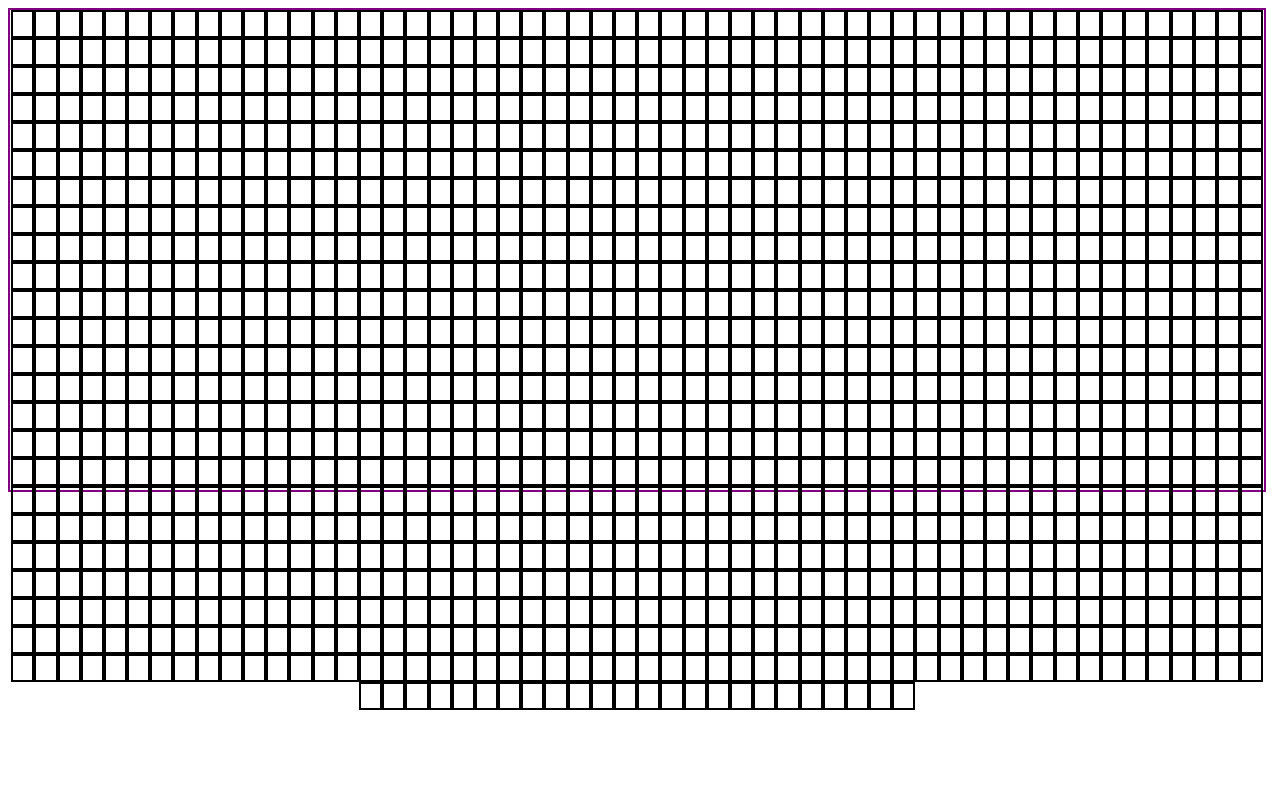
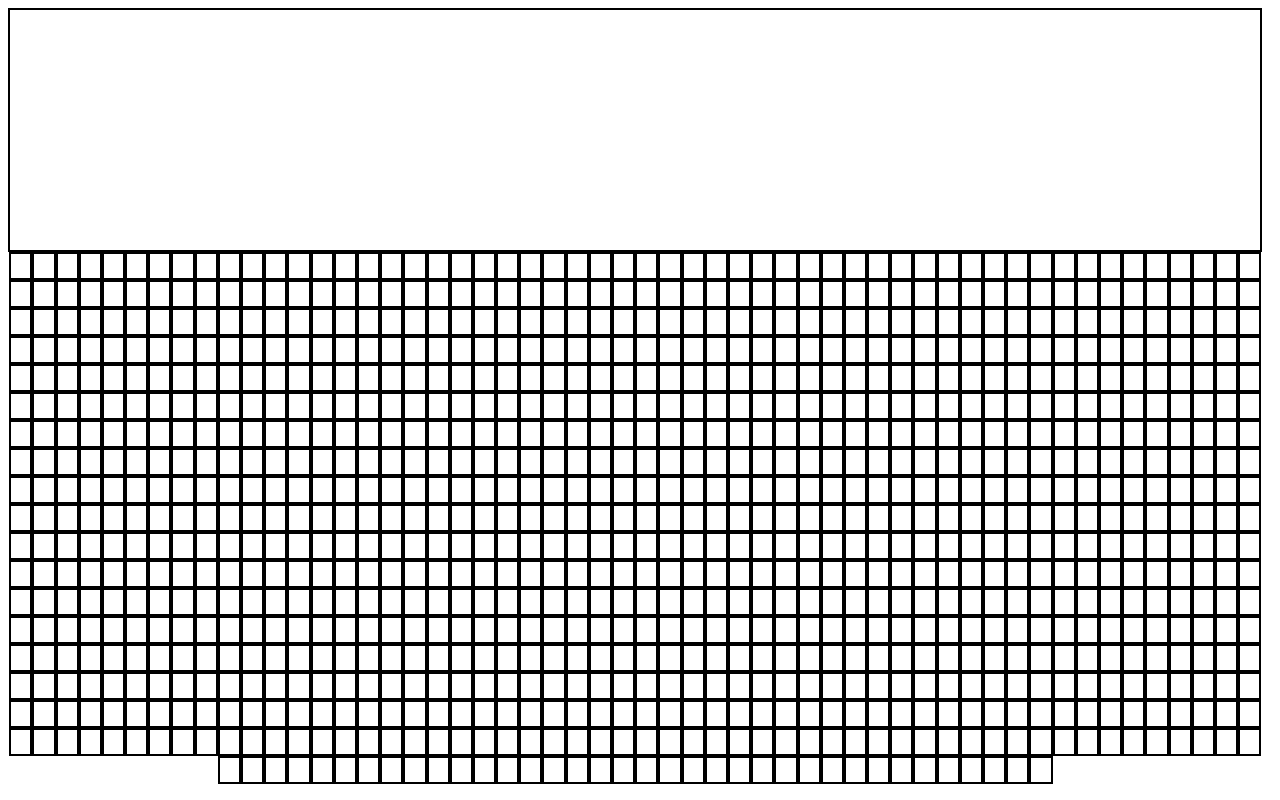
Before and after one commit to gagedoug13/pathfinder, a React (Create React App) app: page / in a window 1280 px wide. Built offline with nearby package versions, Linux system fonts and the light colour scheme.

Commit message:
added nav and formatted grid properly

```diff
--- a/src/App.js
+++ b/src/App.js
@@ -3,22 +3,11 @@ import Main from './components/Main'
 
 
 class App extends Component {
-  constructor(props) {
-    super(props);
-    this.state = {
-      nodes: []
-    };
-  }
-  //Set initial state
-
-
-
 
   render() {
-    console.log(this.state.nodes)
     return (
       <div>
-        <Main nodes={this.state.nodes}/>
+        <Main />
       </div>
     );
   }
--- /dev/null
+++ b/src/components/FullGrid.js
@@ -0,0 +1,10 @@
+import React from 'react'
+import GridContainer from './GridContainer'
+
+export default function FullGrid() {
+    return (
+        <div className='fullGrid'>
+            <GridContainer />
+        </div>
+    )
+}
--- a/src/components/Grid.js
+++ b/src/components/Grid.js
@@ -1,8 +1,8 @@
 import React from 'react'
 
-export default function Grid() {
+export default function Grid(props) {
     return (
-        <div className='grid'>
+        <div id={`block${props.counter}`} className='grid'>
         </div>
     )
 }
--- a/src/components/GridContainer.js
+++ b/src/components/GridContainer.js
@@ -11,9 +11,9 @@ class GridContainer extends Component {
 
     componentDidMount() {
         const nodes = []
-        for (let row=0; row<40; row++) {
+        for (let row=0; row<28; row++) {
             nodes.push(0)
-            for (let col=0; col<32; col++) {
+            for (let col=0; col<35; col++) {
                 nodes.push(0)
             }
         }
@@ -21,12 +21,14 @@ class GridContainer extends Component {
             nodes: nodes
         })
     }
+    counter = 0
    render() {
-    return this.state.nodes.map(x => {
+       return this.state.nodes.map(x => {
+        this.counter++
         return  (
-
-                <Grid nodes={this.state.nodes}/>
-
+            <div className='gridContainer'>
+                <Grid counter={this.counter} nodes={this.state.nodes}/>
+            </div>
         )
     })
    }
--- a/src/components/Main.js
+++ b/src/components/Main.js
@@ -1,10 +1,12 @@
 import React from 'react'
-import GridContainer from './GridContainer'
+import FullGrid from './FullGrid'
+import Nav from './Nav'
 
 export default function Main(props) {
     return (
         <div className='main'>
-            <GridContainer nodes={props.nodes}/>
+            <Nav />
+            <FullGrid />
         </div>
     )
 }
--- /dev/null
+++ b/src/components/Nav.js
@@ -0,0 +1,9 @@
+import React from 'react'
+
+export default function Nav() {
+    return (
+        <div className='nav'>
+
+        </div>
+    )
+}
--- a/src/index.css
+++ b/src/index.css
@@ -1,21 +1,34 @@
 .main {
-  height: 60vh;
+  /* height: 60vh; */
   width: 98vw;
-  display: flex;
-  align-items: center;
-  justify-content: center;
-  flex-flow: wrap;
-  border: 2px solid purple;
+  /* display: flex; */
+  /* align-items: center;
+  justify-content: center; */
+  /* flex-flow: wrap; */
+  /* border: 2px solid purple; */
 }
 
-.gridContainer {
+/* .gridContainer {
   height: 50vh;
   width: 80vw;
   border: 2px solid black;
-}
+} */
 
 .grid {
   height: 3vh;
   width: 1.5vw;
   border: 2px black solid;
 }
+
+.nav {
+  height: 30vh;
+  border: 2px black solid;
+}
+
+.fullGrid {
+  height: 60vh;
+  display: flex;
+  align-items: center;
+  justify-content: center;
+  flex-flow: wrap;
+}
```
